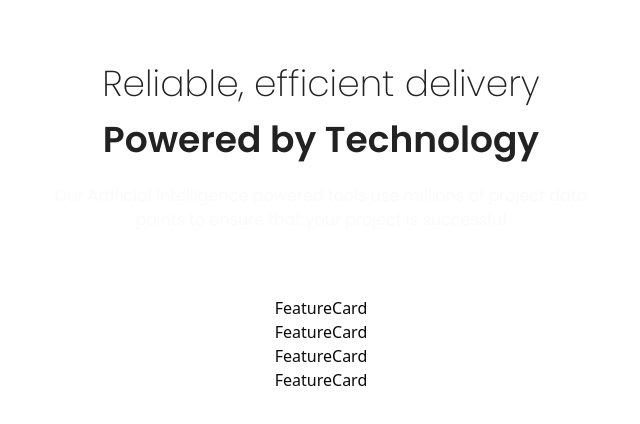
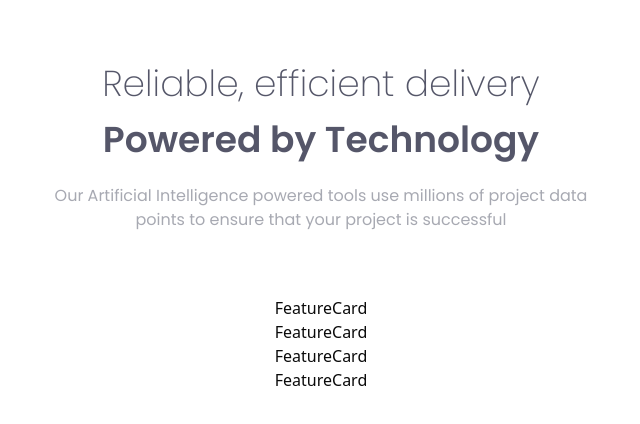
Before and after one commit to MehmetAydar01/Four-Card-Feature-Section, a React (Vite) app: page / in a window 1280 px wide. Shown: the top 424 px of the page, without its empty margins (319-959 px from the left). Built offline with nearby package versions, Linux system fonts and the light colour scheme; the HTML template or start-up script is replaced by a standard one.

Commit message:
renkler degistirildi

```diff
--- a/src/index.css
+++ b/src/index.css
@@ -10,15 +10,15 @@
     --card-foreground: 0 0% 3.9%;
     --popover: 0 0% 100%;
     --popover-foreground: 0 0% 3.9%;
-    --primary: 0 0% 9%;
-    --primary-foreground: 0 0% 98%;
-    --secondary: 0 0% 96.1%;
-    --secondary-foreground: 0 0% 9%;
+    --primary: 234, 12%, 34%;
+    --primary-foreground: 229, 6%, 66%;
+    --secondary: 0, 0%, 98%;
+    --destructive: 0, 78%, 62%;
+    --accent: 180, 62%, 55%;
+    --secondary-foreground: 34, 97%, 64%;
+    --accent-foreground: 212, 86%, 64%;
     --muted: 0 0% 96.1%;
     --muted-foreground: 0 0% 45.1%;
-    --accent: 0 0% 96.1%;
-    --accent-foreground: 0 0% 9%;
-    --destructive: 0 84.2% 60.2%;
     --destructive-foreground: 0 0% 98%;
     --border: 0 0% 89.8%;
     --input: 0 0% 89.8%;
```
